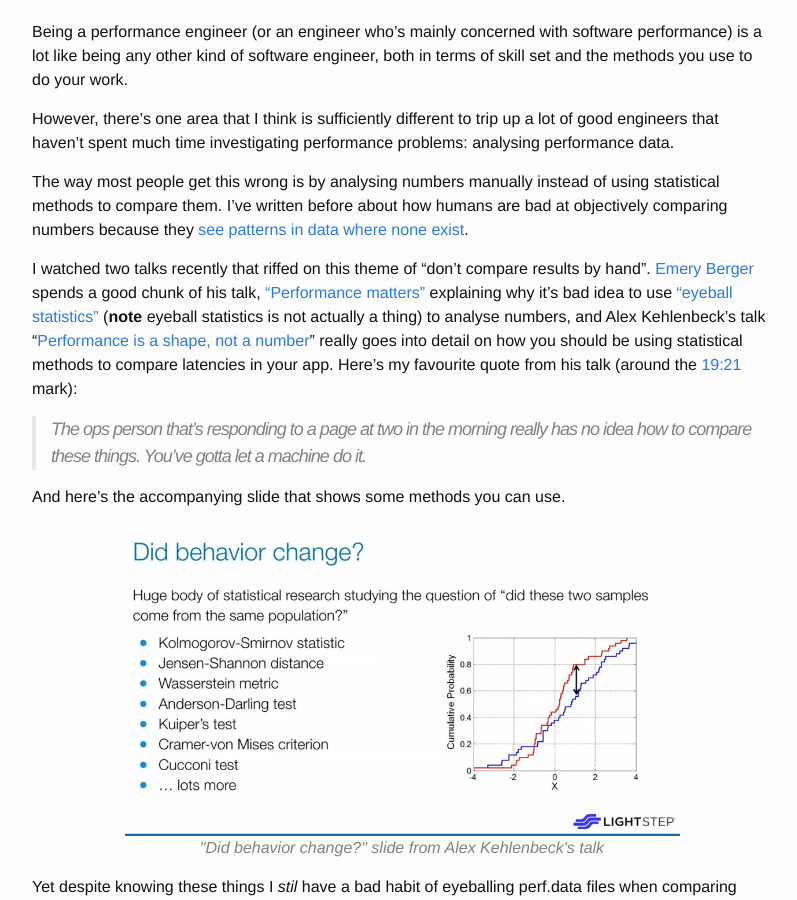
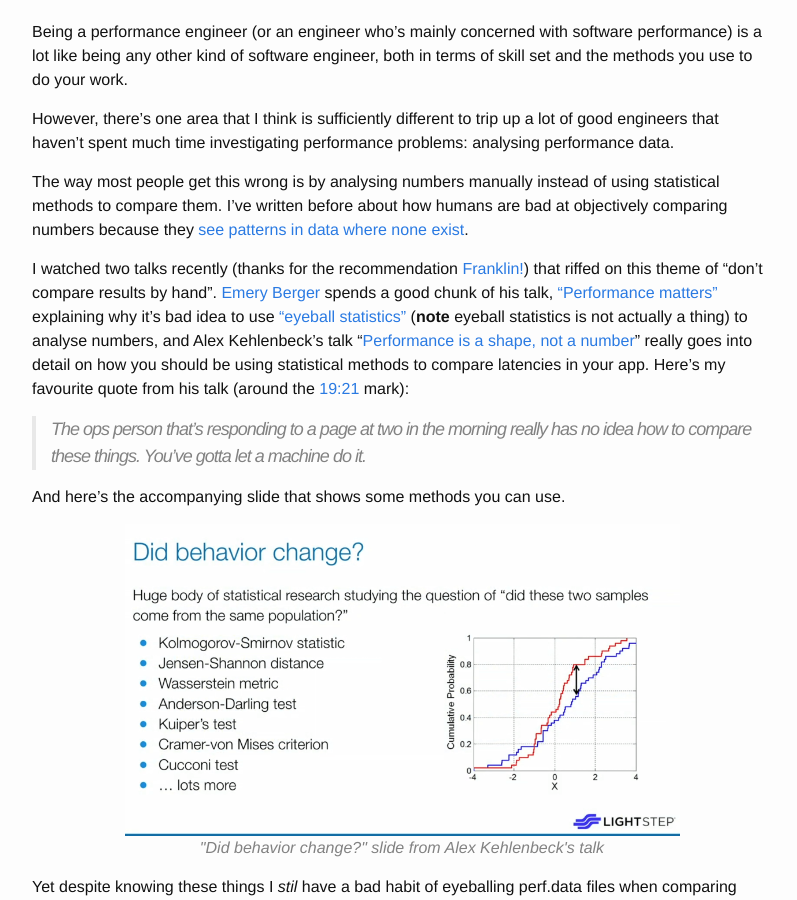
Before and after one commit to mfleming/mfleming.github.io, a Jekyll site: the page built from _posts/2020-01-17-comparing-perf-data-with-perf-diff.md, in a window 1280 px wide and 900 px high, scrolled down 359 px. Shown: the whole window, without its empty margins (238-1035 px from the left). Built offline with Jekyll 4.4.1, drawn with Linux system fonts in a browser that asks for light colours; comment, search, counter and statistics services are not loaded.

Commit message:
Shout out to Franklin He for the talk recommendations.

```diff
--- a/_posts/2020-01-17-comparing-perf-data-with-perf-diff.md
+++ b/_posts/2020-01-17-comparing-perf-data-with-perf-diff.md
@@ -18,17 +18,20 @@ using statistical methods to compare them. I've written before about how humans
 are bad at objectively comparing numbers because they [see patterns in data
 where none exist]({{ site.baseurl }}/2018/11/26/psychology-performance-data.html).
 
-I watched two talks recently that riffed on this theme of "don't compare
-results by hand". [Emery Berger](https://twitter.com/emeryberger) spends a good
-chunk of his talk, ["Performance
-matters"](https://www.youtube.com/watch?v=r-TLSBdHe1A) explaining why it's bad
-idea to use ["eyeball statistics"](https://youtu.be/r-TLSBdHe1A?t=1102)
-(**note** eyeball statistics is not actually a thing) to analyse numbers, and
-Alex Kehlenbeck's talk "[Performance is a shape, not a
-number](https://www.youtube.com/watch?v=EG7Zhd6gLiw&feature=emb_logo)" really
-goes into detail on how you should be using statistical methods to compare
-latencies in your app. Here's my favourite quote from his talk (around the
-[19:21](https://youtu.be/EG7Zhd6gLiw?t=1161) mark):
+I watched two talks recently (thanks for the recommendation
+[Franklin!](https://twitter.com/n0madsky)) that riffed on this theme of
+"don't compare results by hand". [Emery
+Berger](https://twitter.com/emeryberger) spends a good chunk of his
+talk, ["Performance
+matters"](https://www.youtube.com/watch?v=r-TLSBdHe1A) explaining why
+it's bad idea to use ["eyeball
+statistics"](https://youtu.be/r-TLSBdHe1A?t=1102) (**note** eyeball
+statistics is not actually a thing) to analyse numbers, and Alex
+Kehlenbeck's talk "[Performance is a shape, not a
+number](https://www.youtube.com/watch?v=EG7Zhd6gLiw&feature=emb_logo)"
+really goes into detail on how you should be using statistical methods
+to compare latencies in your app. Here's my favourite quote from his
+talk (around the [19:21](https://youtu.be/EG7Zhd6gLiw?t=1161) mark):
 
 > The ops person that's responding to a page at two in the morning really has
 > no idea how to compare these things. You've gotta let a machine do it.
```
